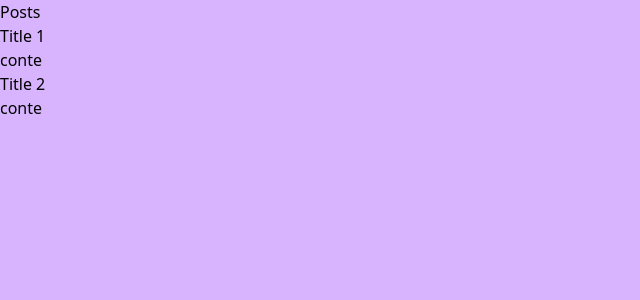
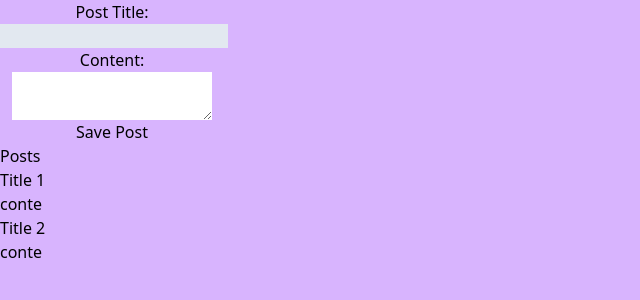
Before and after one commit to elifraydin/post-app-redux-toolkit, a React (Vite) app: page / in a window 1280 px wide. Shown: the top 300 px of the page, without its empty margins (0-640 px from the left). Built offline with nearby package versions, Linux system fonts and the light colour scheme.

Commit message:
Add New Post

```diff
--- a/src/App.tsx
+++ b/src/App.tsx
@@ -1,10 +1,12 @@
 import PostList from "./components/PostList"
+import AddPostForm from "./components/AddPostForm"
 
 
 function App() {
 
   return (
     <div className=" bg-purple-300  h-screen">
+      <AddPostForm/>
     <PostList/>
     </div>
   )
--- /dev/null
+++ b/src/components/AddPostForm.tsx
@@ -0,0 +1,69 @@
+import React, { useState } from 'react'
+import { useAppDispatch, useAppSelector } from '../store/store';
+import { postAdd } from '../features/posts/postsSlice'
+import { nanoid } from '@reduxjs/toolkit'; //ramdom id
+
+const AddPostForm = () => {
+
+    const posts = useAppSelector(state => state.posts)
+    const dispatch = useAppDispatch();
+
+    const [title, setTitle] = useState('')
+    const [content, setContent] = useState('')
+
+    // const onTitleChanged=()=>{
+    //     dispatch(add(title))
+    //     setTitle("")//input değeri boşalt
+    // }
+
+
+
+    const onSavePostClicked = () => {
+        if (title && content) {
+            dispatch(
+                postAdd(
+                    {
+                        id: nanoid(),
+                        title,
+                        content
+                    }
+                )
+            )
+        }
+        setTitle("")
+        setContent("")
+    }
+
+
+
+    return (
+        <div>
+            <form className='flex flex-col w-56 items-center'>
+                <label htmlFor="postTitle">Post Title:</label>
+                <input
+                    type="text"
+                    id="postTitle"
+                    name="postTitle"
+                    value={title}
+                    onChange={(e) => setTitle(e.currentTarget.value)}
+                    className=" bg-slate-200"
+                />
+
+                <label htmlFor="postContent">Content:</label>
+                <textarea
+                    id="postContent"
+                    name="postContent"
+                    value={content}
+                    onChange={(e) => setContent(e.currentTarget.value)}
+                />
+                <button
+                    type="button"
+                    onClick={onSavePostClicked}
+                >Save Post</button>
+            </form>
+
+        </div>
+    )
+}
+
+export default AddPostForm
--- a/src/features/posts/postsSlice.ts
+++ b/src/features/posts/postsSlice.ts
@@ -1,4 +1,4 @@
-import { createSlice } from "@reduxjs/toolkit";
+import { createSlice, PayloadAction} from "@reduxjs/toolkit";
 import { postObject } from "../../types/interfaces"
 
 const initialState: postObject[] = [
@@ -15,8 +15,13 @@ export const postsSlice = createSlice({
     initialState,
 
     reducers: {
+        postAdd: (state, action) => {
+            state.push(action.payload)
+        },
     }
 
 })
 
 export default postsSlice.reducer
+
+export const { postAdd } = postsSlice.actions
```
